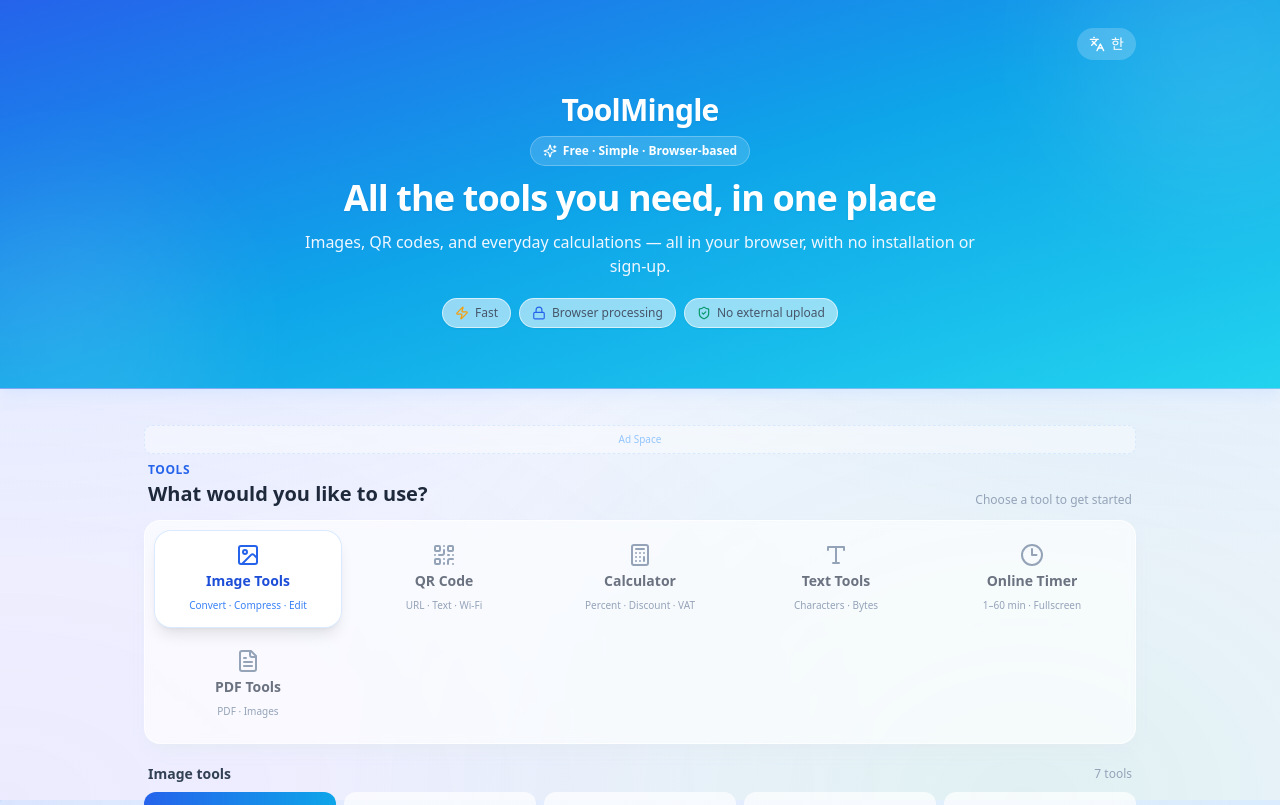
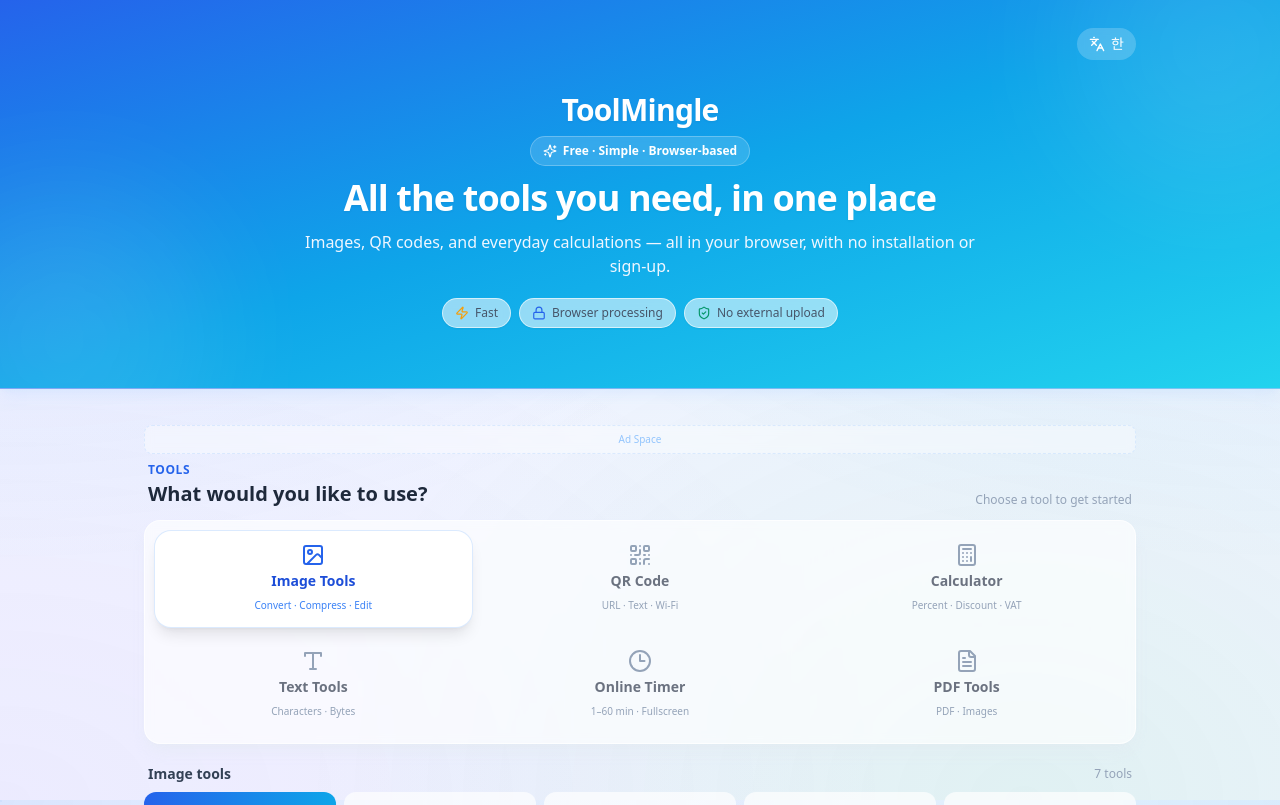
Before and after one commit to hosi4242/convert-images, a React (Vite) app: page / in a window 1280 px wide. Shown: the top 805 px of the page. Built offline with nearby package versions, Linux system fonts and the light colour scheme; no server answers.

Commit message:
Improve main tool grid layout for six tools

```diff
--- a/src/App.tsx
+++ b/src/App.tsx
@@ -182,7 +182,7 @@ function App() {
             <span className="hidden text-xs text-slate-400 sm:block">{ko ? "원하는 도구를 선택하세요" : "Choose a tool to get started"}</span>
           </div>
 
-          <nav className="grid grid-cols-2 gap-2 rounded-2xl border border-white/70 bg-white/65 p-2.5 shadow-lg shadow-slate-200/40 backdrop-blur-sm sm:grid-cols-5 sm:gap-2.5 sm:p-2.5">
+          <nav className="grid grid-cols-2 gap-2 rounded-2xl border border-white/70 bg-white/65 p-2.5 shadow-lg shadow-slate-200/40 backdrop-blur-sm sm:grid-cols-3 sm:gap-2.5 sm:p-2.5">
             <button type="button" onClick={() => selectCategory("image")} className={categoryButton(category === "image")}>
               <ImageIcon className={`h-6 w-6 transition-transform group-hover:scale-105 ${category === "image" ? "text-blue-600" : "text-slate-400"}`} />
               <span className="whitespace-nowrap">{ko ? "이미지 도구" : "Image Tools"}</span>
@@ -208,7 +208,7 @@ function App() {
               <span className="whitespace-nowrap">{ko ? "온라인 타이머" : "Online Timer"}</span>
               <span className={`whitespace-nowrap text-[10px] font-medium ${category === "time" ? "text-blue-500" : "text-slate-400"}`}>{ko ? "1분 · 60분 · 전체화면" : "1–60 min · Fullscreen"}</span>
             </button>
-            <button type="button" onClick={() => { selectCategory("pdf"); rememberTool("pdf"); }} className={`${categoryButton(category === "pdf")} col-span-2 sm:col-span-1`}>
+            <button type="button" onClick={() => { selectCategory("pdf"); rememberTool("pdf"); }} className={categoryButton(category === "pdf")}>
               <FileText className={`h-6 w-6 transition-transform group-hover:scale-105 ${category === "pdf" ? "text-blue-600" : "text-slate-400"}`} />
               <span className="whitespace-nowrap">{ko ? "PDF 변환" : "PDF Tools"}</span>
               <span className={`whitespace-nowrap text-[10px] font-medium ${category === "pdf" ? "text-blue-500" : "text-slate-400"}`}>{ko ? "PDF · 이미지" : "PDF · Images"}</span>
```
